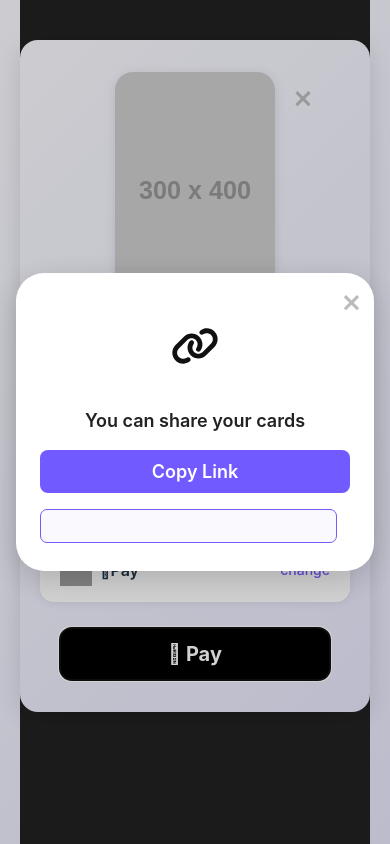
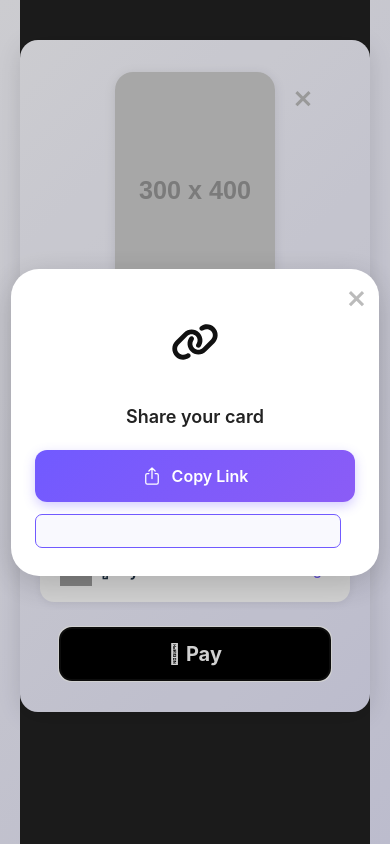
Before and after one commit to Elenore68/WincApp, a React (Vite) app: page /checkout in a window 390 px wide. Both pictures are taken after a click on the button " Pay". Built offline with nearby package versions, Linux system fonts and the light colour scheme; grey boxes are pictures that could not be loaded.

Commit message:
Imp web share api
Implement a “Share” button in your app that uses the Web Share API to show the native share menu on mobile (iOS & Android) and supported desktop browsers.

```diff
--- a/src/components/ShareLinkModal.jsx
+++ b/src/components/ShareLinkModal.jsx
@@ -1,5 +1,6 @@
 import React, { useState } from 'react';
 import { FaLink } from 'react-icons/fa6';
+import { IoShareOutline } from 'react-icons/io5';
 
 const ShareLinkModal = ({ open, onClose, cardLink }) => {
   const [copied, setCopied] = useState(false);
@@ -9,11 +10,39 @@ const ShareLinkModal = ({ open, onClose, cardLink }) => {
   const handleCopy = () => {
     navigator.clipboard.writeText(cardLink);
     setCopied(true);
+    setTimeout(() => setCopied(false), 2000);
   };
+
+  const handleNativeShare = async () => {
+    if (navigator.share) {
+      try {
+        await navigator.share({
+          title: 'Winc Card',
+          text: 'Check out this amazing card I created!',
+          url: cardLink,
+        });
+        console.log('Shared successfully!');
+      } catch (error) {
+        console.log('Error sharing:', error);
+        // If sharing fails or is cancelled, fall back to copy
+        handleCopy();
+      }
+    } else {
+      // Fallback to copy if Web Share API is not supported
+      handleCopy();
+    }
+  };
+
+  // Check if Web Share API is supported
+  const isShareSupported = navigator.share && navigator.canShare && navigator.canShare({
+    title: 'Winc Card',
+    text: 'Check out this amazing card I created!',
+    url: cardLink,
+  });
 
   return (
     <div className="modal-overlay">
-      <div className="modal-content" style={{ textAlign: 'center', minWidth: 280, position: 'relative' }}>
+      <div className="modal-content" style={{ textAlign: 'center', minWidth: 320, maxWidth: 400, position: 'relative' }}>
         <button
           className="modal-close"
           onClick={onClose}
@@ -38,25 +67,94 @@ const ShareLinkModal = ({ open, onClose, cardLink }) => {
         <div style={{ fontSize: 48, margin: '24px 0 18px 0', color: '#111' }}>
           <FaLink />
         </div>
-        <div style={{ fontWeight: 600, fontSize: 18, marginBottom: 16, color: '#222' }}>
-          You can share your cards
+        <div style={{ fontWeight: 600, fontSize: 18, marginBottom: 20, color: '#222' }}>
+          Share your card
         </div>
+
+        {/* Native Share Button */}
         <button
-          className="auth-btn"
+          onClick={handleNativeShare}
           style={{
-            background: '#715AFF',
+            width: '100%',
+            background: 'linear-gradient(135deg, #715AFF 0%, #8B5CF6 100%)',
             color: '#fff',
-            borderRadius: 8,
-            padding: '10px 30px',
+            border: 'none',
+            borderRadius: '12px',
+            padding: '16px 20px',
             fontWeight: 600,
-            fontSize: 18,
-            marginBottom: 16,
-            cursor: 'pointer'
+            fontSize: 16,
+            marginBottom: 12,
+            cursor: 'pointer',
+            transition: 'all 0.2s ease',
+            display: 'flex',
+            alignItems: 'center',
+            justifyContent: 'center',
+            gap: '10px',
+            boxShadow: '0 4px 12px rgba(113, 90, 255, 0.3)'
           }}
-          onClick={handleCopy}
+          onMouseEnter={(e) => {
+            e.target.style.transform = 'translateY(-2px)';
+            e.target.style.boxShadow = '0 6px 16px rgba(113, 90, 255, 0.4)';
+          }}
+          onMouseLeave={(e) => {
+            e.target.style.transform = 'translateY(0)';
+            e.target.style.boxShadow = '0 4px 12px rgba(113, 90, 255, 0.3)';
+          }}
         >
-          {copied ? 'Copied!' : 'Copy Link'}
+          <IoShareOutline size={20} />
+          {isShareSupported ? 'Share' : 'Copy Link'}
         </button>
+
+        {/* Show divider and copy button only if native share is supported */}
+        {isShareSupported && (
+          <>
+            {/* Divider */}
+            <div style={{
+              display: 'flex',
+              alignItems: 'center',
+              margin: '16px 0',
+              color: '#ccc'
+            }}>
+              <div style={{ flex: 1, height: '1px', background: '#e9ecef' }}></div>
+              <span style={{ padding: '0 12px', fontSize: '12px', color: '#999' }}>OR</span>
+              <div style={{ flex: 1, height: '1px', background: '#e9ecef' }}></div>
+            </div>
+
+            <button
+              style={{
+                width: '100%',
+                background: copied ? '#10B981' : '#fff',
+                color: copied ? '#fff' : '#715AFF',
+                border: copied ? 'none' : '2px solid #715AFF',
+                borderRadius: '12px',
+                padding: '14px 20px',
+                fontWeight: 600,
+                fontSize: 16,
+                marginBottom: 16,
+                cursor: 'pointer',
+                transition: 'all 0.2s ease',
+                display: 'flex',
+                alignItems: 'center',
+                justifyContent: 'center',
+                gap: '8px'
+              }}
+              onClick={handleCopy}
+              onMouseEnter={(e) => {
+                if (!copied) {
+                  e.target.style.background = '#f8f9ff';
+                }
+              }}
+              onMouseLeave={(e) => {
+                if (!copied) {
+                  e.target.style.background = '#fff';
+                }
+              }}
+            >
+              <FaLink size={16} />
+              {copied ? 'Copied!' : 'Copy Link'}
+            </button>
+          </>
+        )}
         <input
           type="text"
           value={cardLink}
```
Also changed, not shown: 1 other file (tests, documents, lock files or other folders).
